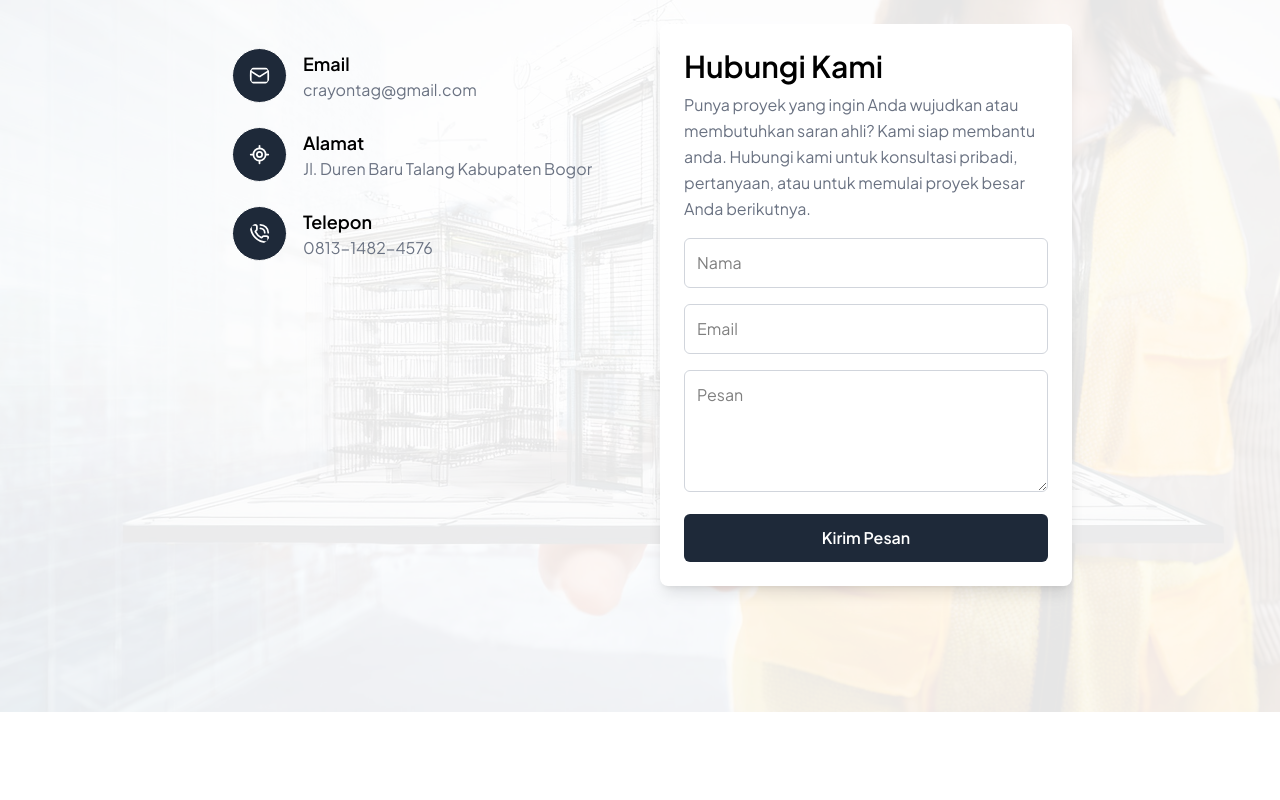
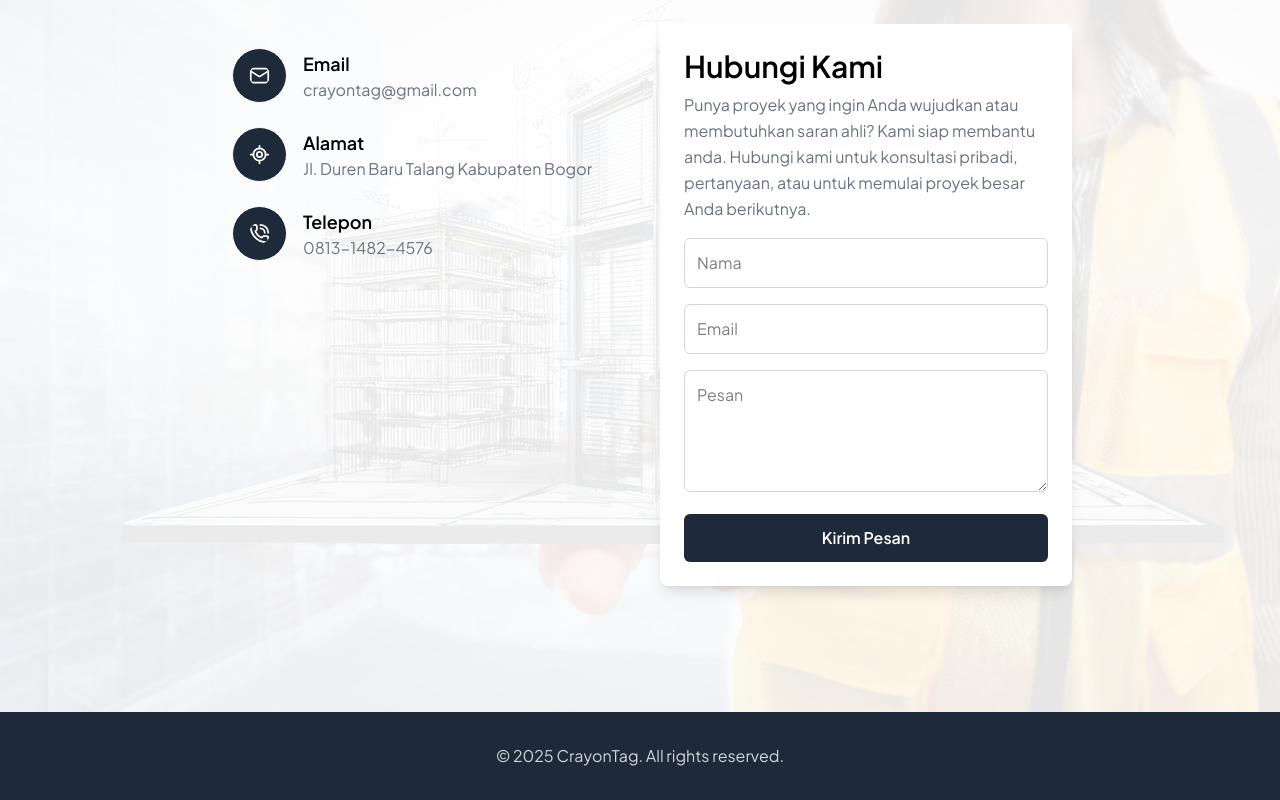
Before and after one commit to yudhisrana/steel-construction, a React (Vite) app: page / in a window 1280 px wide. Shown: the part 4463-5263 px from the top of the page. Before the commit the page ends 5175 px from the top, so only its background shows below. Built offline with nearby package versions, Linux system fonts and the light colour scheme.

Commit message:
add section footer

```diff
--- a/src/App.tsx
+++ b/src/App.tsx
@@ -1,5 +1,6 @@
 import AboutUs from "./components/aboutUs";
 import Contact from "./components/contact";
+import Footer from "./components/footer";
 import Hero from "./components/hero";
 import Navbar from "./components/navbar";
 import Portfolio from "./components/portfolio";
@@ -18,6 +19,7 @@ const App = () => {
       <Portfolio />
       <Testimony />
       <Contact />
+      <Footer />
     </>
   );
 };
--- /dev/null
+++ b/src/components/footer.tsx
@@ -0,0 +1,13 @@
+const Footer = () => {
+  return (
+    <footer className="bg-gray-800 py-8 text-gray-300">
+      <div className="mx-auto flex max-w-7xl items-center justify-center px-4">
+        <div className="">
+          © {new Date().getFullYear()} CrayonTag. All rights reserved.
+        </div>
+      </div>
+    </footer>
+  );
+};
+
+export default Footer;
--- a/src/components/logo.tsx
+++ b/src/components/logo.tsx
@@ -1,9 +1,13 @@
 import { logo1 } from "../assets";
 
-const Logo = () => {
+interface LogoProps {
+  widthSize?: number;
+}
+
+const Logo = ({ widthSize = 30 }: LogoProps) => {
   return (
     <div>
-      <img src={logo1} alt="logo" width={30} />
+      <img src={logo1} alt="logo" width={widthSize} />
     </div>
   );
 };
```
